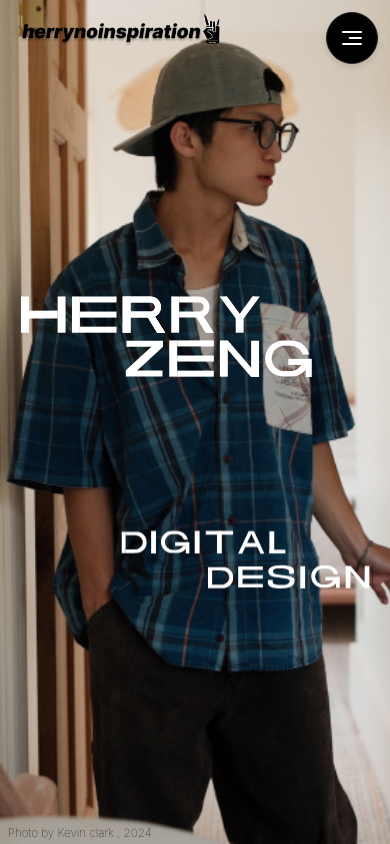
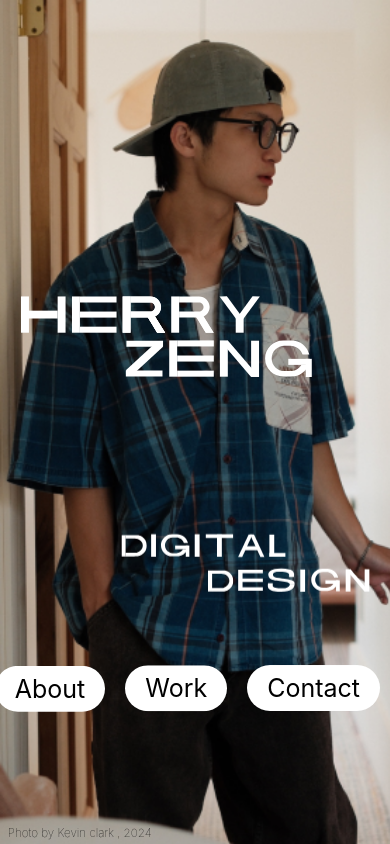
Before and after one commit to HerryZeng0426/herry_portfolio, a React (Create React App) app: page /herry in a window 390 px wide. Built offline with nearby package versions, Linux system fonts and the light colour scheme.

Commit message:
更新內容描述

```diff
--- a/package.json
+++ b/package.json
@@ -7,7 +7,7 @@
     "@testing-library/react": "^13.4.0",
     "@testing-library/user-event": "^13.5.0",
     "emailjs-com": "^3.2.0",
-    "gsap": "^3.12.7",
+    "gsap": "^3.13.0",
     "lottie-react": "^2.4.1",
     "react": "^18.3.1",
     "react-dom": "^18.3.1",
--- a/src/App.css
+++ b/src/App.css
@@ -1,3 +1,4 @@
+
 body {
     font-family: "Inter", sans-serif;
 }
--- a/src/components/Main_page/Main_page.css
+++ b/src/components/Main_page/Main_page.css
@@ -188,6 +188,58 @@
 }
 
 @media (max-width: 768px) {
+    .Mobile_menu_section {
+        display: flex;
+        flex-direction: row;
+        /* 橫向排列 */
+        gap: 20px;
+        /* 每個選項之間的間距 */
+        position: absolute;
+        right: 0;
+        bottom: 30vw;
+        z-index: 15;
+        padding: 10px;
+
+    }
+
+    .Mobile_menu_section p {
+        font-size: 25px;
+        padding: 8px 20px;
+        margin: 0;
+        border-radius: 25px;
+        background-color: #ffffff;
+        cursor: pointer;
+        animation: floatIn 0.6s ease-out forwards, floating 3s ease-in-out infinite;
+
+    }
+
+    .Mobile_menu_section p:nth-child(1) {
+        animation-delay: 0s, 0.6s;
+    }
+
+    .Mobile_menu_section p:nth-child(2) {
+        animation-delay: 0.15s, 0.75s;
+    }
+
+    .Mobile_menu_section p:nth-child(3) {
+        animation-delay: 0.3s, 0.9s;
+    }
+
+    @keyframes floating {
+        0% {
+            transform: translateY(0);
+        }
+
+        50% {
+            transform: translateY(-6px);
+        }
+
+        100% {
+            transform: translateY(0);
+        }
+    }
+
+
     .Main_page_container {
         background-image: url('/src/components/svgs/Main_background_mobile.svg');
         background-size: 100%;
--- a/src/components/Main_page/Main_page.js
+++ b/src/components/Main_page/Main_page.js
@@ -131,11 +131,44 @@ const Main_page = () => {
     }, []);
 
 
+    //mobile 的 menu 進場動畫
+    const Mobile_menu_ref = useRef(null)
+     useEffect(() => {
+    if (Mobile_mode) {
+      // 等畫面真正渲染好再執行動畫（延遲一個 event loop）
+      setTimeout(() => {
+        if (Mobile_menu_ref.current) {
+          const targets = Mobile_menu_ref.current.querySelectorAll('p');
+
+          // 重設狀態
+          gsap.set(targets, {
+            y: 50,
+            opacity: 0,
+            scale: 0.8,
+          });
+
+          // 執行動畫
+          gsap.to(targets, {
+            y: 0,
+            opacity: 1,
+            scale: 1,
+            ease: 'back.out(1.7)',
+            stagger: 0.15,
+            duration: 0.6,
+          });
+        }
+      }, 0);
+    }
+  }, [Mobile_mode]); // 每次開啟都會跑動畫
 
     return (
         <div>
             <Page_Transition page_title='Home'></Page_Transition>
-            {Mobile_mode && <Menu></Menu>}
+            {Mobile_mode && <div className='Mobile_menu_section' ref={Mobile_menu_ref}>
+                <p onClick={() => navigate('/about')}>About</p>
+                <p onClick={() => navigate('/work')}>Work</p>
+                <p onClick={() => navigate('/contact')}>Contact</p>
+            </div>}
             <div className='Main_page_container'>
                 <div className='Main_page_main_section'>
                     <p className='main_img_descrption'>Photo by Kevin clark , 2024</p>
```
Also changed, not shown: 1 other file (tests, documents, lock files or other folders).
